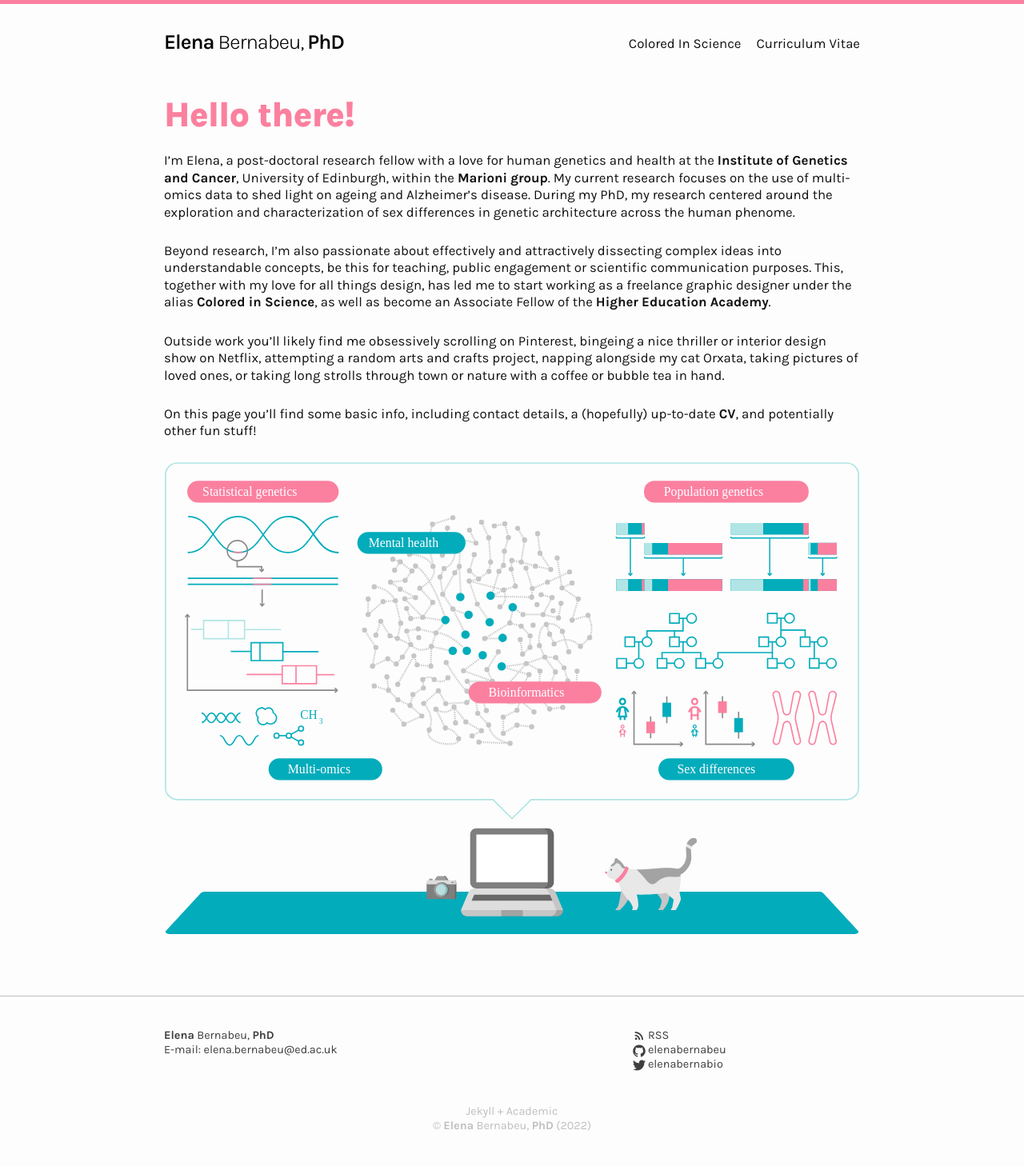
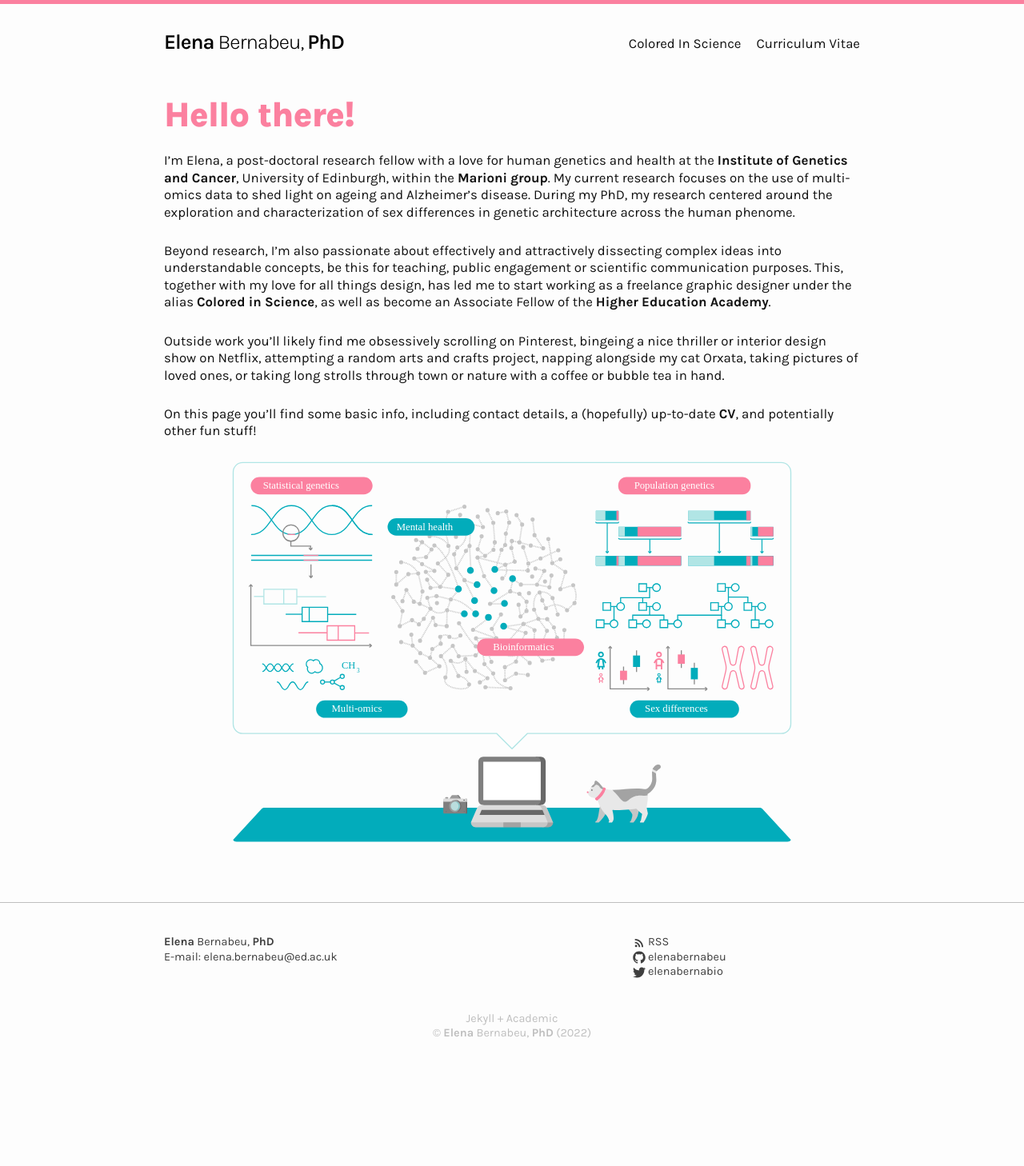
Before and after one commit to elenabernabeu/elenabernabeu.github.io, a Jekyll site: the page built from index.markdown, in a window 1280 px wide. Shown: the whole page at 80% size. Built offline with Jekyll 4.4.1, drawn with Linux system fonts in a browser that asks for light colours; after the commit the page ends 1341 px from its top, so only the background shows below that.

Commit message:
Omg pls work

```diff
--- a/assets/main.scss
+++ b/assets/main.scss
@@ -2,7 +2,7 @@
 ---
 @charset "utf-8";
 
-@import url(//fonts.googleapis.com/css2?family=Karla:wght@200;300;400;600;700;800);
+@import url('https://fonts.googleapis.com/css2?family=Karla:wght@200;300;400;600;700;800');
 // Define defaults for each variable.
 
 $type-scale-large: (
--- a/index.markdown
+++ b/index.markdown
@@ -16,5 +16,4 @@ Outside work you'll likely find me obsessively scrolling on Pinterest, bingeing
 
 On this page you'll find some basic info, including contact details, a (hopefully) up-to-date **[CV](cv/)**, and potentially other fun stuff!
 
-
-![Sciency Banner](/assets/img/science_banner_withperson.svg)
+<p style="text-align:center;"><img src="assets/img/science_banner_withperson.svg" alt="Sciency Banner" width="700" class = "center" /></p>
```
